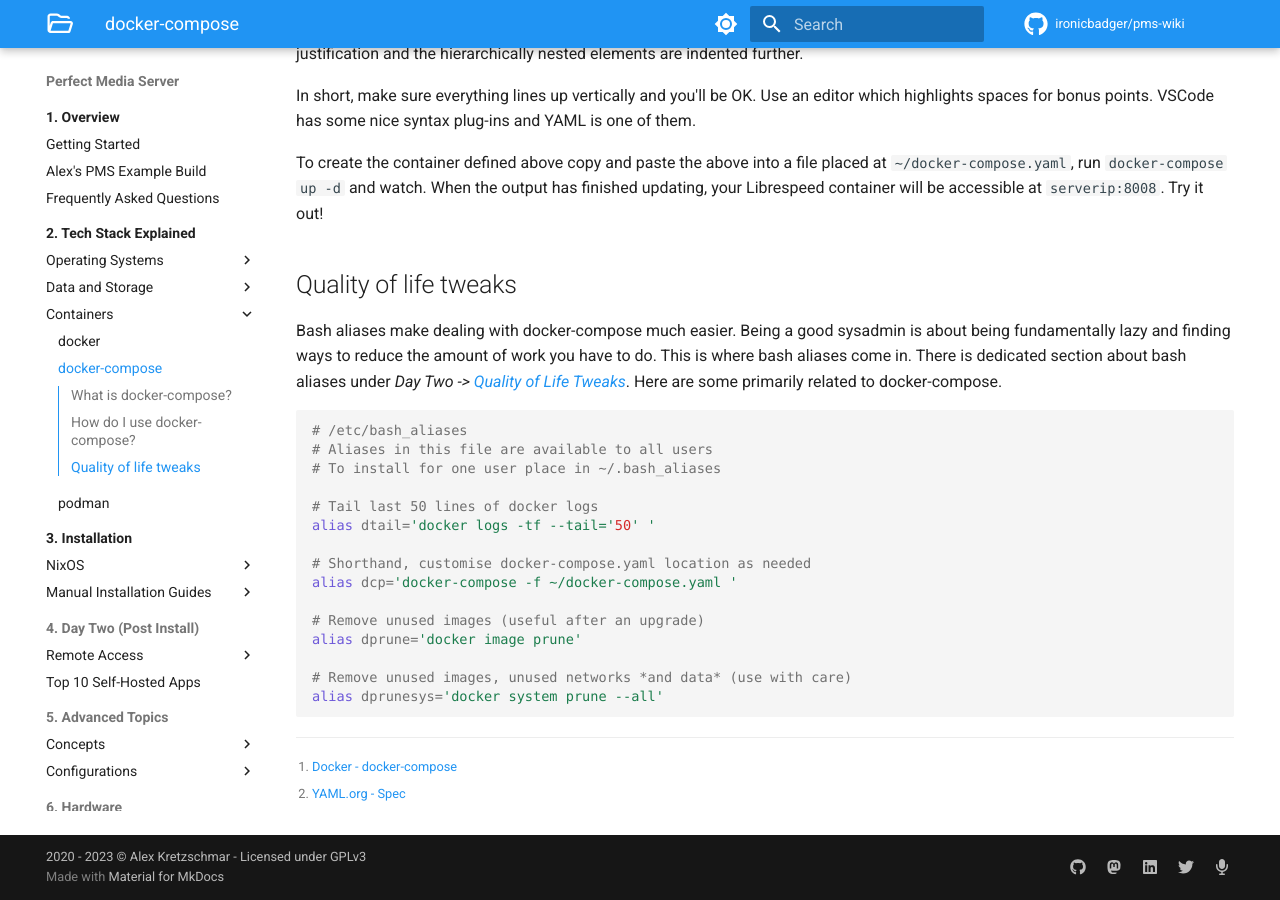
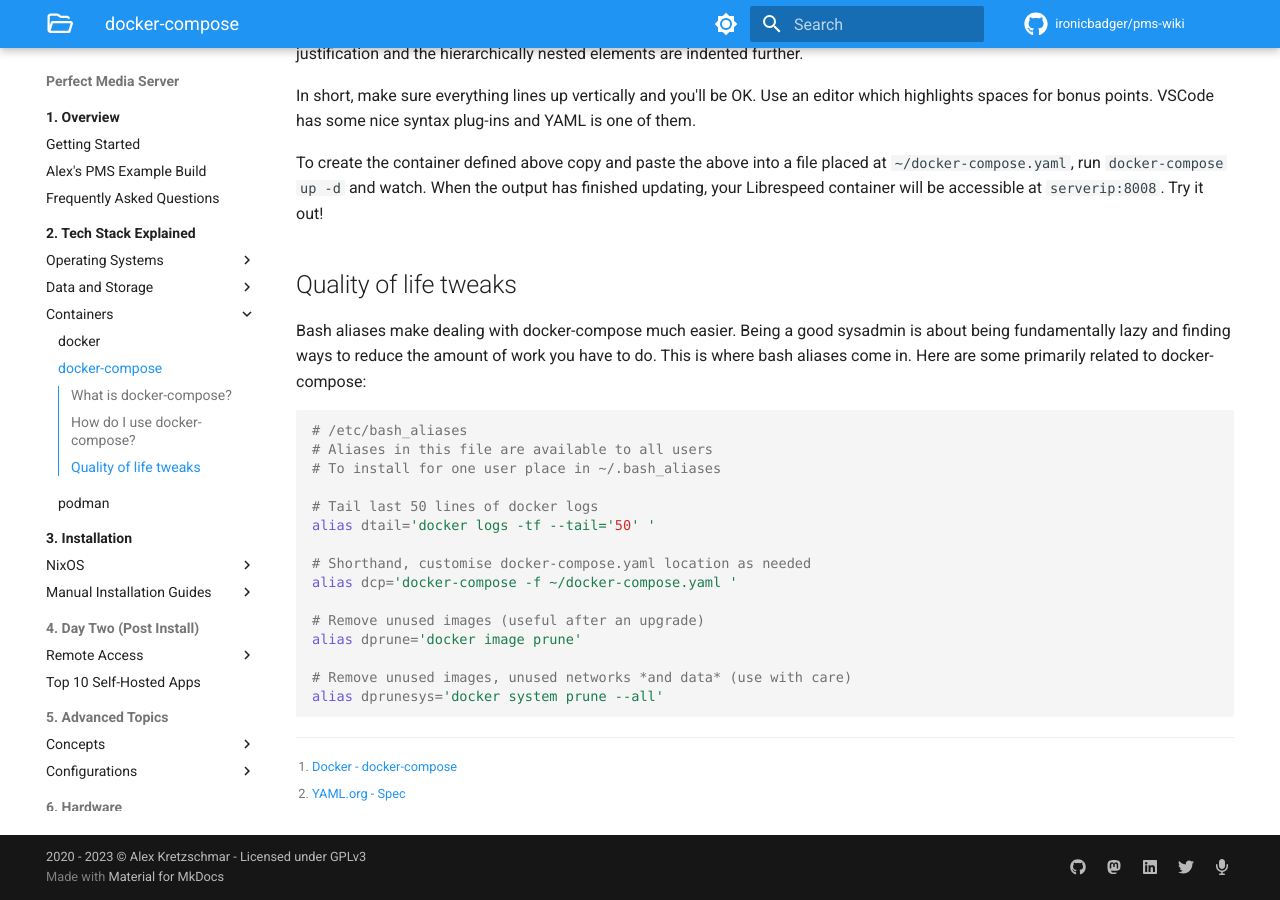
Before and after one commit to ironicbadger/pms-wiki, an MkDocs documentation site: the page built from docs/02-tech-stack/docker-compose.md, in a window 1280 px wide and 900 px high, scrolled down 1368 px. Built offline with MkDocs 1.6.1 and Material for MkDocs 9.7.7, drawn with Linux system fonts in a browser that asks for light colours; some web fonts are replaced; plug-ins that fetch from the network failed and are left out; comment, search, counter and statistics services are not loaded.

Commit message:
remove dead link

````diff
--- a/docs/02-tech-stack/docker-compose.md
+++ b/docs/02-tech-stack/docker-compose.md
@@ -41,7 +41,7 @@ To create the container defined above copy and paste the above into a file place
 
 ## Quality of life tweaks
 
-Bash aliases make dealing with docker-compose much easier. Being a good sysadmin is about being fundamentally lazy and finding ways to reduce the amount of work you have to do. This is where bash aliases come in. There is dedicated section about bash aliases under *Day Two -> [Quality of Life Tweaks](../day-two/quality-of-life-tweaks.md#bash-aliases)*. Here are some primarily related to docker-compose.
+Bash aliases make dealing with docker-compose much easier. Being a good sysadmin is about being fundamentally lazy and finding ways to reduce the amount of work you have to do. This is where bash aliases come in. Here are some primarily related to docker-compose:
 
 ```bash
 # /etc/bash_aliases
````
